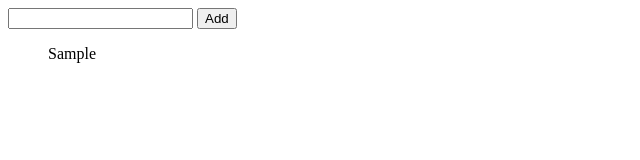
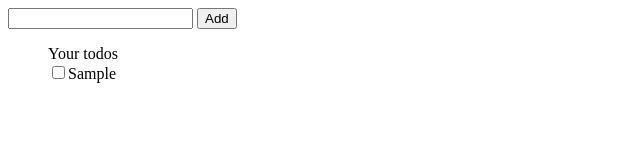
Before and after one commit to vaclavpavlicek/Todo-jQuery, a plain HTML site: page index.html in a window 1280 px wide. Both pictures are taken after typing "Sample" into the empty fields and a click on the button "Add". Shown: the whole page, without its empty margins (0-640 px from the left). Drawn offline with Linux system fonts and the light colour scheme.

Commit message:
added checkbox to list item

```diff
--- a/app.js
+++ b/app.js
@@ -5,7 +5,7 @@ $(function() {
 
 	button.click(function() {
 		var todo = input.val();
-		list.append("<li>" + todo + "</li>");
+		list.append("<li><input type='checkbox'>" + todo + "</li>");
 		input.val("");
 	});
 });
--- a/index.html
+++ b/index.html
@@ -10,6 +10,6 @@
 	<body>
 		<input id="new-todo-input" type="text"/>
 		<button id="new-todo-button">Add</button>
-		<ul id="todo-list"></ul>
+		<ul id="todo-list">Your todos</ul>
 	</body>
 </html>
```
